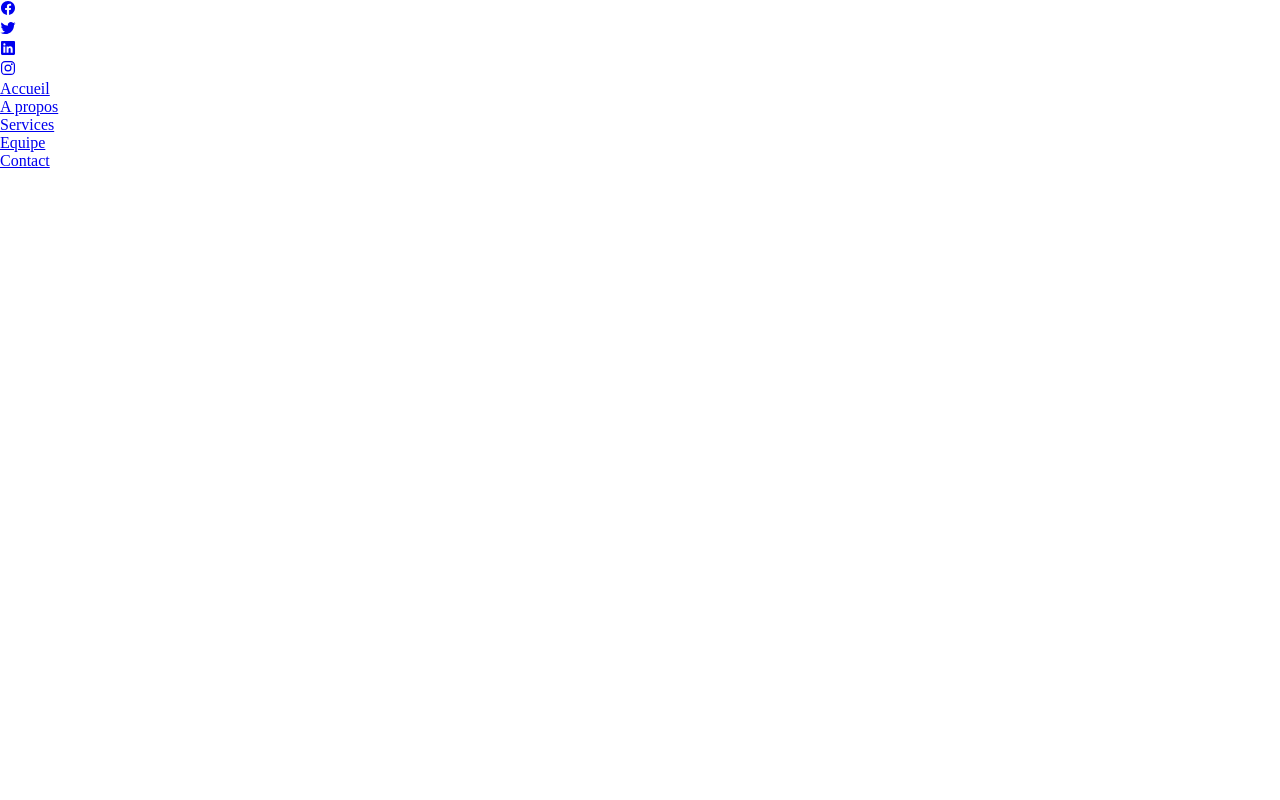
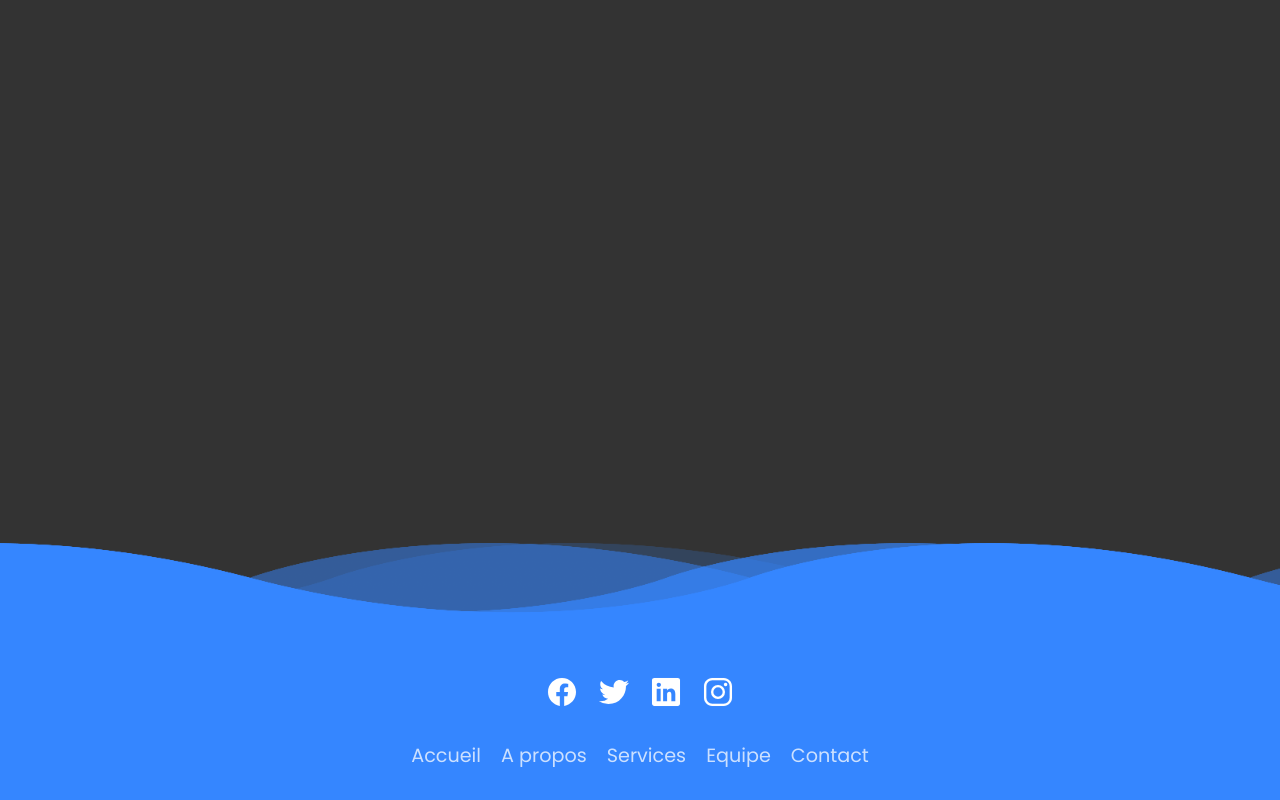
Before and after one commit to jonathan-fv/1---Integration-Footer-Anim-, a plain HTML site: page index.html in a window 1280 px wide. Drawn offline with nearby package versions, Linux system fonts and the light colour scheme.

Commit message:
add css code

```diff
--- a/index.html
+++ b/index.html
@@ -11,6 +11,12 @@
 </head>
 <body>
 	<footer>
+		<div class="waves">
+			<div class="wave" id="wave1"></div>
+			<div class="wave" id="wave2"></div>
+			<div class="wave" id="wave3"></div>
+			<div class="wave" id="wave4"></div>
+		</div>
 		<ul class="social-icon">
 			<li><a href="https://www.facebook.com/"><ion-icon name="logo-facebook"></ion-icon></a></li>
 			<li><a href="https://twitter.com/"><ion-icon name="logo-twitter"></ion-icon></a></li>
--- a/sources/css/style.css
+++ b/sources/css/style.css
@@ -1,5 +1,113 @@
+@import url('https://fonts.googleapis.com/css2?family=Poppins:wght@100;200;300;400;500;600;700;800;900&display=swap');
+
 * {
 	margin: 0px;
 	padding: 0px;
 	box-sizing: border-box;
+	font-family: 'Poppins', sans-serif;
+
 }
+
+body{
+	display: flex;
+	justify-content: flex-end;
+	align-items: flex-end;
+	min-height: 100vh;
+	background: #333;
+
+}
+footer{
+	position:  relative;
+	width: 100%;
+	background: #3586ff;
+	min-height: 100px;
+	padding: 20px 50px;
+	display: flex;
+	justify-content: center;
+	align-items: center;
+	flex-direction: column;
+}
+footer .social-icon,
+footer .menu{
+	position: relative;
+	display: flex;
+	justify-content: center;
+	align-items: center;
+	margin: 10px 0;
+	flex-wrap: wrap;
+}
+footer .social-icon li,
+footer .menu li{
+	list-style: none;
+}
+footer .social-icon li a{
+	font-size: 2em;
+	color: #fff;
+	margin: 0 10px;
+	display: inline-block;
+	transition: 0.5s;
+}
+footer .social-icon li a:hover{
+	transform: translateY(-10px);
+}
+footer .menu li a{
+	font-size: 1.2em;
+	color: #fff;
+	margin: 0 10px;
+	display: inline-block;
+	transition: 0.5s;
+	text-decoration: none;
+	opacity: 0.75;
+}
+footer .menu li a:hover{
+	opacity: 1;
+}
+footer .wave{
+	position: absolute;
+	top: -100px;
+	left: 0;
+	width: 100%;
+	height: 100px;
+	background: url(./images/wave.png);
+	background-size: 1000px 100px;
+}
+footer .wave#wave1{
+	z-index: 1000;
+	opacity: 1;
+	bottom: 0;
+	animation: animateWave 4s linear infinite;
+}
+footer .wave#wave2{
+	z-index: 999;
+	opacity: 0.5;
+	bottom: 10PX;
+	animation: animateWave_02 4s linear infinite;
+}
+footer .wave#wave3{
+	z-index: 1000;
+	opacity: 0.2;
+	bottom: 15px;
+	animation: animateWave 3s linear infinite;
+}
+footer .wave#wave4{
+	z-index: 999;
+	opacity: 0.7;
+	bottom: 20PX;
+	animation: animateWave_02 3s linear infinite;
+}
+@keyframes animateWave{
+	0%{
+		background-position-x: 1000px;
+	}
+	100%{
+		background-position-x: 0px;
+	}
+}
+@keyframes animateWave_02{
+	0%{
+		background-position-x: 0px;
+	}
+	100%{
+		background-position-x: 1000px;
+	}
+}
```
Also changed, not shown: sources/css/images/wave.png (added).
